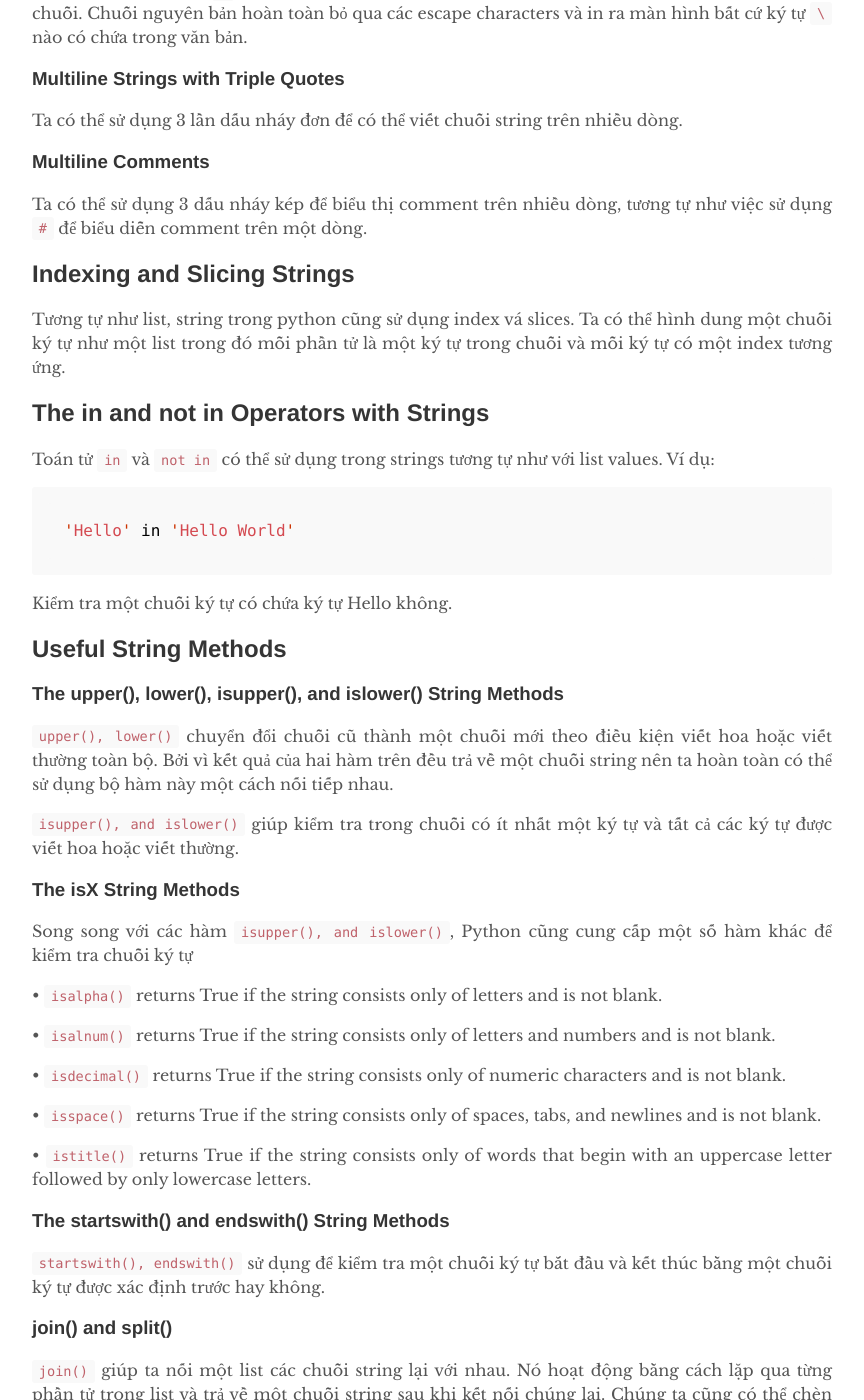
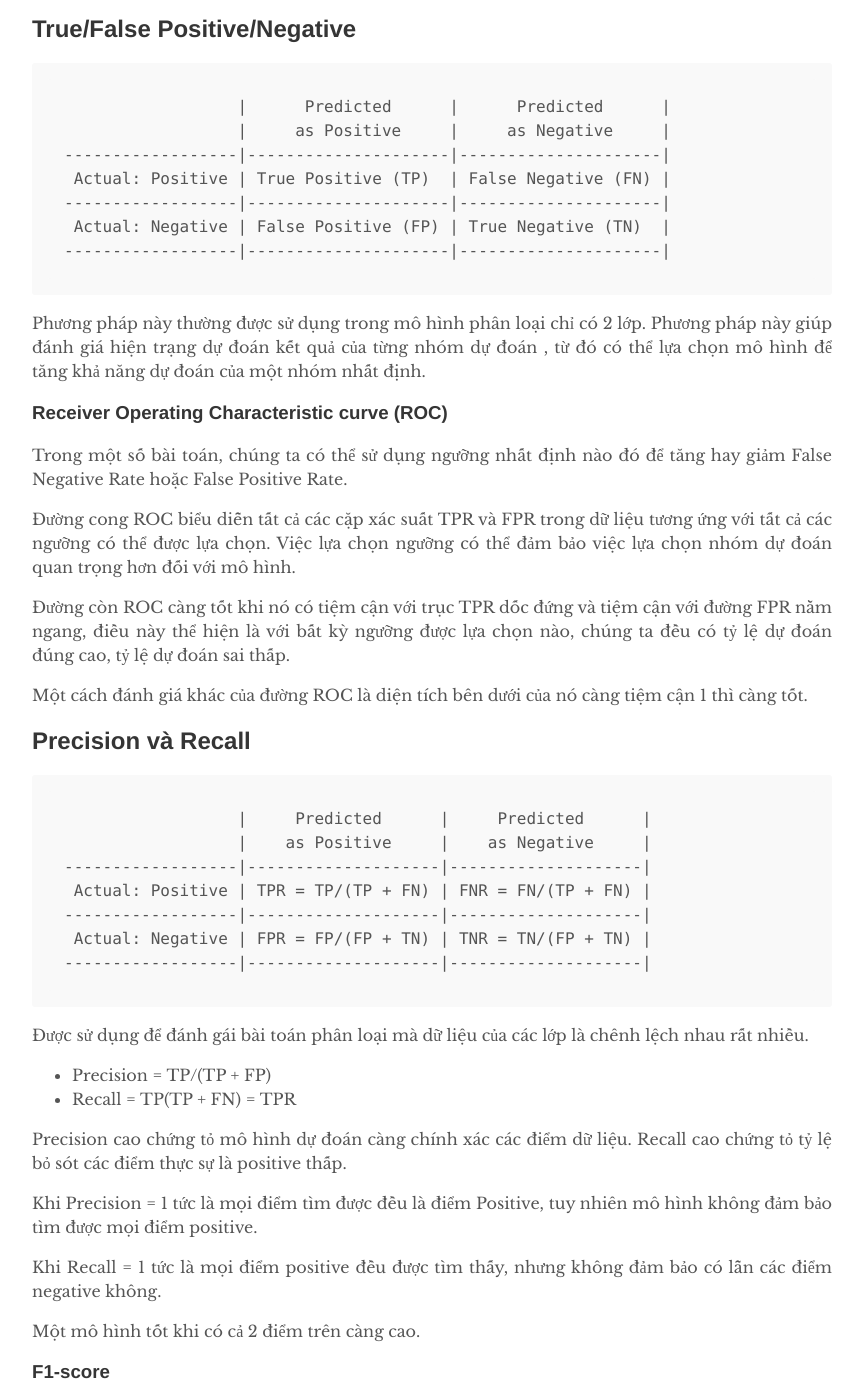
Before and after one commit to codedaoneu/codedaoneu.github.io, a Jekyll site: the page built from _posts/2024-03-06-working-with-string.md, in a window 1280 px wide and 1400 px high, scrolled down 1211 px. Shown: the whole window, without its empty margins (208-1072 px from the left). Built offline with Jekyll 4.4.1, drawn with Linux system fonts in a browser that asks for light colours; some of the changed text lies outside the part shown.

Commit message:
add new write

````diff
--- /dev/null
+++ b/_posts/2024-03-06-cac-phuong-phap-danh-gia-mo-hinh-phan-lop.md
@@ -0,0 +1,157 @@
+---
+layout: post
+title: "Working with string"
+author: "codedaoneu"
+tags: tutorial python
+---
+
+## Chuỗi ký tự
+
+Có nhiều cách để nhập một chuỗi ký tự trong python:
+
+String có thể nằm giữa 2 dấu nháy đơn:
+
+Ví dụ:
+
+```python
+'text block'
+```
+
+String có thể nằm giữa hai dấu nháy kép:
+
+```python
+"text block"
+```
+
+### Escape Characters
+
+Escape Characters được sử dụng để biểu thị các ký tự đặc biệt:
+1. \n: Xuống dòng (newline).
+2. \t: Tab.
+3. \\': Dấu nháy đơn.
+4. \\": Dấu nháy kép.
+5. \\: Dấu gạch chéo ngược.
+
+Khi sử dụng các Escape Characters, ta có thể hiển thị các ký tự đặc biệt mà không gây ra lỗi khi xử lý chuỗi ký tự trong python. Ví dụ, sử dụng ký tự `\` đứng trước ký tự đặc biệt mà ta muốn đưa vào chuỗi string:
+
+```python
+'alice\'s dog'
+```
+
+### Raw String
+
+Ta có thể thêm ký tự `r` trước chuỗi ký tự cần in để in ra màn hình chuỗi ký tự nguyên bản của chuỗi. Chuỗi nguyên bản hoàn toàn bỏ qua các escape characters và in ra màn hình bất cứ ký tự `\` nào có chứa trong văn bản.
+
+### Multiline Strings with Triple Quotes
+
+Ta có thể sử dụng 3 lần dấu nháy đơn để có thể viết chuỗi string trên nhiều dòng.
+
+### Multiline Comments
+
+Ta có thể sử dụng 3 dấu nháy kép để biểu thị comment trên nhiều dòng, tương tự như việc sử dụng `#` để biểu diễn comment trên một dòng.
+
+## Indexing and Slicing Strings
+
+Tương tự như list, string trong python cũng sử dụng index vá slices. Ta có thể hình dung một chuỗi ký tự như một list trong đó mỗi phần tử là một ký tự trong chuỗi và mỗi ký tự có một index tương ứng.
+
+## The in and not in Operators with Strings
+
+Toán tử `in` và `not in` có thể sử dụng trong strings tương tự như với list values. Ví dụ:
+
+```python
+'Hello' in 'Hello World'
+```
+
+Kiểm tra một chuỗi ký tự có chứa ký tự Hello không.
+
+## Useful String Methods
+
+### The upper(), lower(), isupper(), and islower() String Methods
+
+`upper(), lower()` chuyển đổi chuỗi cũ thành một chuỗi mới theo điều kiện viết hoa hoặc viết thường toàn bộ. Bởi vì kết quả của hai hàm trên đều trả về một chuỗi string nên ta hoàn toàn có thể sử dụng bộ hàm này một cách nối tiếp nhau.
+
+`isupper(), and islower()` giúp kiểm tra trong chuỗi có ít nhất một ký tự và tất cả các ký tự được viết hoa hoặc viết thường.
+
+### The isX String Methods
+
+Song song với các hàm `isupper(), and islower()`, Python cũng cung cấp một số hàm khác để kiểm tra chuỗi ký tự
+
+•	 `isalpha()` returns True if the string consists only of letters and is not blank.
+
+•	 `isalnum()` returns True if the string consists only of letters and numbers
+and is not blank.
+
+•	 `isdecimal()` returns True if the string consists only of numeric characters
+and is not blank.
+
+•	 `isspace()` returns True if the string consists only of spaces, tabs, and newlines and is not blank.
+
+•	 `istitle()` returns True if the string consists only of words that begin with
+an uppercase letter followed by only lowercase letters.
+
+### The startswith() and endswith() String Methods
+
+```startswith(), endswith() ``` sử dụng để kiểm tra một chuỗi ký tự bắt đầu và kết thúc bằng một chuỗi ký tự được xác định trước hay không.
+
+### join() and split()
+
+`join()` giúp ta nối một list các chuỗi string lại với nhau. Nó hoạt động bằng cách lặp qua từng phần tử trong list và trả về một chuỗi string sau khi kết nối chúng lại. Chúng ta cũng có thể chèn vào giữa các phần tử một ký tự xác định nào đó. Ví dụ:
+
+```python
+'ABC'.join(['My', 'name', 'is', 'Simon'])
+```
+
+`split()` cho phép ta tách một chuỗi ký tự bằng một ký tự được xác định trước. Nếu như không truyền vào ký tự nào, hàm sẽ mặc định dùng space để split chuỗi.
+
+Ví dụ:
+
+```python
+'MyABCnameABCisABCSimon'.split('ABC')
+```
+
+Chúng ta hoàn toàn có thể sử dụng các ký tự escape để đưa vào và split hoặc join các chuỗi văn bản lại với nhau.
+
+### Justifying Text with rjust(), ljust(), and center()
+
+`rjust(), ljust()` cho phép thêm vào ký tự ở đầu hoặc cuối một đoạn string.
+Đối số đầu tiên là số lượng ký tự được sử dụng để thêm vào sao cho tổng độ dài của chuỗi bằng với số lượng được nhập. Đối số thứ 2 chính là ký tự được sử dụng, nếu không điền đối số thứ 2, ký tự mặc định được sử dụng là space.
+
+`center()` giúp đặt chuỗi string vào chính giữa thay vì trái hoặc phải.
+
+`strip(), rstrip(), and lstrip()` giúp lược bỏ dấu cách hoặc các ký tự bọc bên ngoài chuỗi string được truyền vào. Một sự lựa chọn khác là điền vào các ký tự ta muốn bỏ ra ngoài chuỗi, đối số được truyền vào chính là các ký tự cần lược bỏ. Thứ tự truyền vào của các ký tự không quan trọng khi thực hiện.
+Ví dụ:
+
+```python
+spam = 'SpamSpamBaconSpamEggsSpamSpam'
+spam.strip('Sam')
+```
+
+#### string.format_map(z)
+
+Trả về giá trị của một key trong một dictionary. Ví dụ:
+
+```python
+# input stored in variable a.
+a = {'x':'John', 'y':'Wick'}
+
+# Use of format_map() function
+print("{x}'s last name is {y}".format_map(a))
+```
+
+### Copying and Pasting Strings with the pyperclip Module
+
+Thư viện pyperclip giúp ta có thể, một cách nhanh chóng copy một đoạn string vào clipboard của máy tính và/hoặc paste một đoạn văn bản đã được copy từ trước vào python. Ví dụ:
+
+```python
+import pyperclip
+
+
+pyperclip.copy('Hello world!')
+pyperclip.paste()
+```
+
+
+
+Tất cả string method có thể được tìm và tra cứu tại:
+
+https://docs.python.org/3/library/stdtypes.html#string-methods
--- a/_posts/2024-03-06-working-with-string.md
+++ b/_posts/2024-03-06-working-with-string.md
@@ -1,157 +1,111 @@
 ---
 layout: post
-title: "Working with string"
+title: "Các phương pháp đánh giá mô hình phân lớp"
 author: "codedaoneu"
 tags: tutorial python
 ---
 
-## Chuỗi ký tự
+## 1. Các phương pháp chính.
 
-Có nhiều cách để nhập một chuỗi ký tự trong python:
+- Accuracy
+- Confusion matrix
+- True/False Positive/Negative
+- Receiver Operating Characteristic curve
+- Area Under the Curve
+- Precision và Recall
 
-String có thể nằm giữa 2 dấu nháy đơn:
+## Accuracy
 
-Ví dụ:
+Chính là tỷ lệ số điểm được dự đoán đúng trên tổng số điểm dữ liệu được dự đoán trong tập test.
 
-```python
-'text block'
+## Confusion matrix
+
+Là một ma trận thể hiện số điểm được dự đoán đúng và sai của từng phân lớp.
+
+```
+ Total: 10 | Predicted | Predicted | Predicted |
+           |    as: 0  |    as: 1  |    as: 2  |
+-----------|-----------|-----------|-----------|---
+ True: 0   |     2     |     1     |     1     | 4
+-----------|-----------|-----------|-----------|---
+ True: 1   |     1     |     2     |     0     | 3
+-----------|-----------|-----------|-----------|---
+ True: 2   |     0     |     1     |     2     | 3
+-----------|-----------|-----------|-----------|---
 ```
 
-String có thể nằm giữa hai dấu nháy kép:
+Tổng các phần tử trong ma trận chính là tổng số điểm dữ liệu trong tập dữ liệu test.
 
-```python
-"text block"
+Tổng số phần tử trên đường chéo của ma trận là tổng số điểm dữ liệu được dự đoán
+chính xác.
+
+Ý nghĩa: Phuương pháp đánh giá này giúp biết được tỷ lệ dự đoán đúng
+của từng phân lớp và mức độ hiệu quả nói chung của mô hình.
+
+## True/False Positive/Negative
+
+```
+                  |      Predicted      |      Predicted      |
+                  |     as Positive     |     as Negative     |
+------------------|---------------------|---------------------|
+ Actual: Positive | True Positive (TP)  | False Negative (FN) |
+------------------|---------------------|---------------------|
+ Actual: Negative | False Positive (FP) | True Negative (TN)  |
+------------------|---------------------|---------------------|
 ```
 
-### Escape Characters
+Phương pháp này thường được sử dụng trong mô hình phân loại chỉ có 2 lớp.
+Phương pháp này giúp đánh giá hiện trạng dự đoán kết quả của từng nhóm dự đoán
+, từ đó có thể lựa chọn mô hình để tăng khả năng dự đoán của một nhóm nhất định.
 
-Escape Characters được sử dụng để biểu thị các ký tự đặc biệt:
-1. \n: Xuống dòng (newline).
-2. \t: Tab.
-3. \\': Dấu nháy đơn.
-4. \\": Dấu nháy kép.
-5. \\: Dấu gạch chéo ngược.
+### Receiver Operating Characteristic curve (ROC)
 
-Khi sử dụng các Escape Characters, ta có thể hiển thị các ký tự đặc biệt mà không gây ra lỗi khi xử lý chuỗi ký tự trong python. Ví dụ, sử dụng ký tự `\` đứng trước ký tự đặc biệt mà ta muốn đưa vào chuỗi string:
+Trong một số bài toán, chúng ta có thể sử dụng ngưỡng nhất định nào đó để
+tăng hay giảm False Negative Rate hoặc False Positive Rate.
 
-```python
-'alice\'s dog'
+Đường cong ROC biểu diễn tất cả các cặp xác suất TPR và FPR trong dữ liệu tương
+ứng với tất cả các ngưỡng  có thể được lựa chọn. Việc lựa chọn ngưỡng
+có thể đảm bảo việc lựa chọn nhóm dự đoán quan trọng hơn đối với mô hình.
+
+Đường còn ROC càng tốt khi nó có tiệm cận với trục TPR dốc đứng và tiệm cận
+với đường FPR nằm ngang, điều này thể hiện là với bất kỳ ngưỡng được lựa chọn
+nào, chúng ta đều có tỷ lệ dự đoán đúng cao, tỷ lệ dự đoán sai thấp.
+
+Một cách đánh giá khác của đường ROC là diện tích bên dưới của nó càng tiệm cận 1 thì càng tốt.
+
+## Precision và Recall
+
+```
+                  |     Predicted      |     Predicted      |
+                  |    as Positive     |    as Negative     |
+------------------|--------------------|--------------------|
+ Actual: Positive | TPR = TP/(TP + FN) | FNR = FN/(TP + FN) |
+------------------|--------------------|--------------------|
+ Actual: Negative | FPR = FP/(FP + TN) | TNR = TN/(FP + TN) |
+------------------|--------------------|--------------------|
 ```
 
-### Raw String
+Được sử dụng để đánh gái bài toán phân loại mà dữ liệu của các lớp là chênh
+lệch nhau rất nhiều.
 
-Ta có thể thêm ký tự `r` trước chuỗi ký tự cần in để in ra màn hình chuỗi ký tự nguyên bản của chuỗi. Chuỗi nguyên bản hoàn toàn bỏ qua các escape characters và in ra màn hình bất cứ ký tự `\` nào có chứa trong văn bản.
+- Precision = TP/(TP + FP)
+- Recall = TP(TP + FN) = TPR
 
-### Multiline Strings with Triple Quotes
+Precision cao chứng tỏ mô hình dự đoán càng chính xác các điểm dữ liệu.
+Recall cao chứng tỏ tỷ lệ bỏ sót các điểm thực sự là positive thấp.
 
-Ta có thể sử dụng 3 lần dấu nháy đơn để có thể viết chuỗi string trên nhiều dòng.
+Khi Precision = 1 tức là mọi điểm tìm được đều là điểm Positive, tuy nhiên
+mô hình không đảm bảo tìm được mọi điểm positive.
 
-### Multiline Comments
+Khi Recall = 1 tức là mọi điểm positive đều được tìm thấy, nhưng không đảm
+bảo có lẫn các điểm negative không.
 
-Ta có thể sử dụng 3 dấu nháy kép để biểu thị comment trên nhiều dòng, tương tự như việc sử dụng `#` để biểu diễn comment trên một dòng.
+Một mô hình tốt khi có cả 2 điểm trên càng cao.
 
-## Indexing and Slicing Strings
+### F1-score
 
-Tương tự như list, string trong python cũng sử dụng index vá slices. Ta có thể hình dung một chuỗi ký tự như một list trong đó mỗi phần tử là một ký tự trong chuỗi và mỗi ký tự có một index tương ứng.
+Bằng trung bình harmonic của precision và recall.
 
-## The in and not in Operators with Strings
+F1-score = 1/Precision + 1/Recall
 
-Toán tử `in` và `not in` có thể sử dụng trong strings tương tự như với list values. Ví dụ:
-
-```python
-'Hello' in 'Hello World'
-```
-
-Kiểm tra một chuỗi ký tự có chứa ký tự Hello không.
-
-## Useful String Methods
-
-### The upper(), lower(), isupper(), and islower() String Methods
-
-`upper(), lower()` chuyển đổi chuỗi cũ thành một chuỗi mới theo điều kiện viết hoa hoặc viết thường toàn bộ. Bởi vì kết quả của hai hàm trên đều trả về một chuỗi string nên ta hoàn toàn có thể sử dụng bộ hàm này một cách nối tiếp nhau.
-
-`isupper(), and islower()` giúp kiểm tra trong chuỗi có ít nhất một ký tự và tất cả các ký tự được viết hoa hoặc viết thường.
-
-### The isX String Methods
-
-Song song với các hàm `isupper(), and islower()`, Python cũng cung cấp một số hàm khác để kiểm tra chuỗi ký tự
-
-•	 `isalpha()` returns True if the string consists only of letters and is not blank.
-
-•	 `isalnum()` returns True if the string consists only of letters and numbers
-and is not blank.
-
-•	 `isdecimal()` returns True if the string consists only of numeric characters
-and is not blank.
-
-•	 `isspace()` returns True if the string consists only of spaces, tabs, and newlines and is not blank.
-
-•	 `istitle()` returns True if the string consists only of words that begin with
-an uppercase letter followed by only lowercase letters.
-
-### The startswith() and endswith() String Methods
-
-```startswith(), endswith() ``` sử dụng để kiểm tra một chuỗi ký tự bắt đầu và kết thúc bằng một chuỗi ký tự được xác định trước hay không.
-
-### join() and split()
-
-`join()` giúp ta nối một list các chuỗi string lại với nhau. Nó hoạt động bằng cách lặp qua từng phần tử trong list và trả về một chuỗi string sau khi kết nối chúng lại. Chúng ta cũng có thể chèn vào giữa các phần tử một ký tự xác định nào đó. Ví dụ:
-
-```python
-'ABC'.join(['My', 'name', 'is', 'Simon'])
-```
-
-`split()` cho phép ta tách một chuỗi ký tự bằng một ký tự được xác định trước. Nếu như không truyền vào ký tự nào, hàm sẽ mặc định dùng space để split chuỗi.
-
-Ví dụ:
-
-```python
-'MyABCnameABCisABCSimon'.split('ABC')
-```
-
-Chúng ta hoàn toàn có thể sử dụng các ký tự escape để đưa vào và split hoặc join các chuỗi văn bản lại với nhau.
-
-### Justifying Text with rjust(), ljust(), and center()
-
-`rjust(), ljust()` cho phép thêm vào ký tự ở đầu hoặc cuối một đoạn string.
-Đối số đầu tiên là số lượng ký tự được sử dụng để thêm vào sao cho tổng độ dài của chuỗi bằng với số lượng được nhập. Đối số thứ 2 chính là ký tự được sử dụng, nếu không điền đối số thứ 2, ký tự mặc định được sử dụng là space.
-
-`center()` giúp đặt chuỗi string vào chính giữa thay vì trái hoặc phải.
-
-`strip(), rstrip(), and lstrip()` giúp lược bỏ dấu cách hoặc các ký tự bọc bên ngoài chuỗi string được truyền vào. Một sự lựa chọn khác là điền vào các ký tự ta muốn bỏ ra ngoài chuỗi, đối số được truyền vào chính là các ký tự cần lược bỏ. Thứ tự truyền vào của các ký tự không quan trọng khi thực hiện.
-Ví dụ:
-
-```python
-spam = 'SpamSpamBaconSpamEggsSpamSpam'
-spam.strip('Sam')
-```
-
-#### string.format_map(z)
-
-Trả về giá trị của một key trong một dictionary. Ví dụ:
-
-```python
-# input stored in variable a.
-a = {'x':'John', 'y':'Wick'}
-
-# Use of format_map() function
-print("{x}'s last name is {y}".format_map(a))
-```
-
-### Copying and Pasting Strings with the pyperclip Module
-
-Thư viện pyperclip giúp ta có thể, một cách nhanh chóng copy một đoạn string vào clipboard của máy tính và/hoặc paste một đoạn văn bản đã được copy từ trước vào python. Ví dụ:
-
-```python
-import pyperclip
-
-
-pyperclip.copy('Hello world!')
-pyperclip.paste()
-```
-
-
-
-Tất cả string method có thể được tìm và tra cứu tại:
-
-https://docs.python.org/3/library/stdtypes.html#string-methods
+Điểm R1-Score có giá trị nằm trong khoảng `(0;1]`. Điểm F1 càng cao thì một mô hình càng được phân lớp tốt, khi đó cả precision và recall đầu bằng 1. Nếu cần phải đánh giá các mô hình khác nhau có chỉ số precision và recall khác nhau thì điểm R1 là một thước đo ổn định cho cả hai chỉ số.
````
